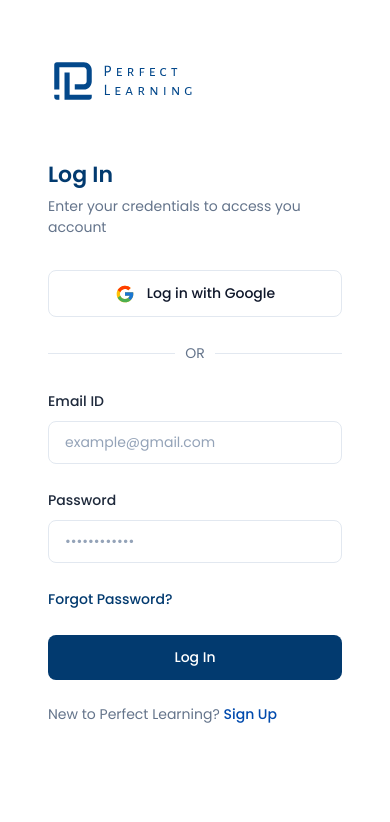
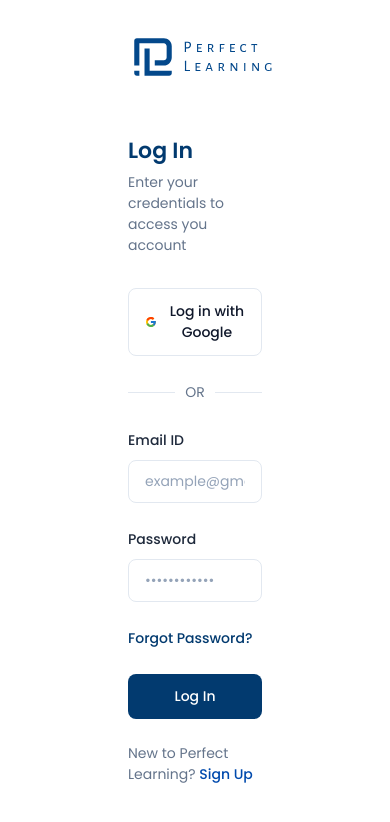
Before and after one commit to Buraiqu/perfectLearning-Ui, a React (Vite) app: page /login in a window 390 px wide. Shown: the top 822 px of the page. Built offline with nearby package versions, Linux system fonts and the light colour scheme.

Commit message:
responsive page

```diff
--- a/src/pages/auth/Login/login.css
+++ b/src/pages/auth/Login/login.css
@@ -1,8 +1,9 @@
 .login-form-container {
   width: 100%;
-  max-width: 500px;
+  /* max-width: 500px; */
   margin: 0 auto;
-  padding: 2rem 1.5rem;
+  /* padding: 2rem 1.5rem; */
+  padding: 0px 6rem !important;
 }
 
 .logo-container {
```
